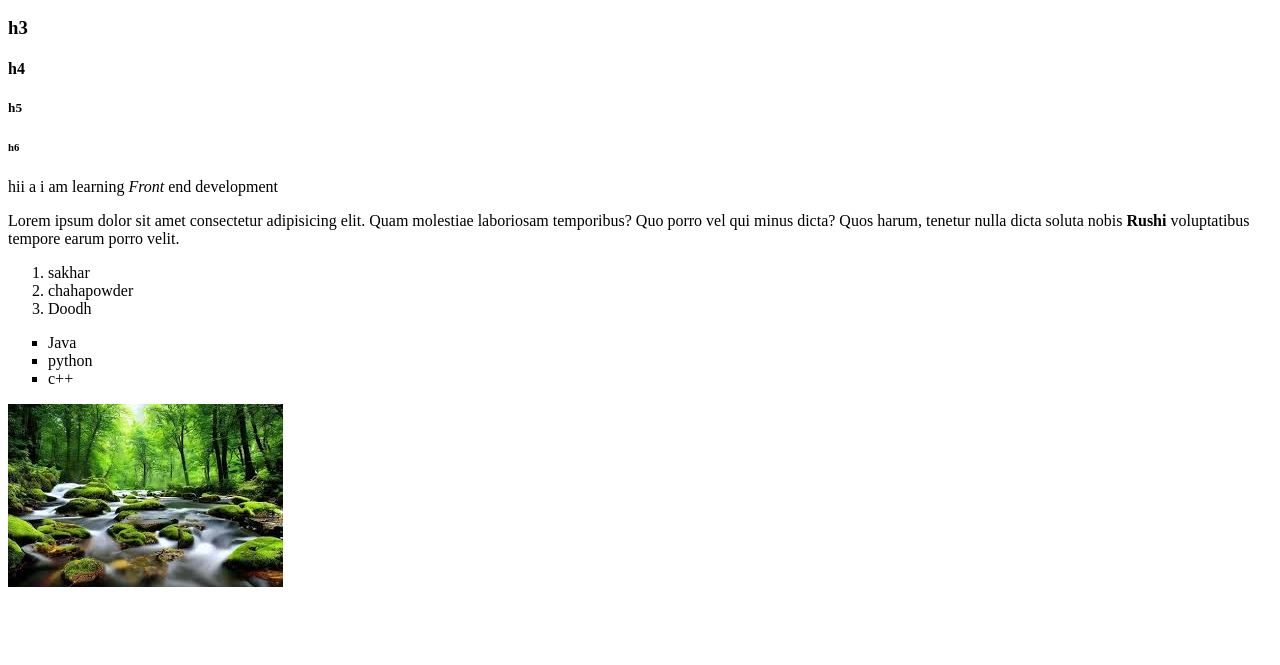
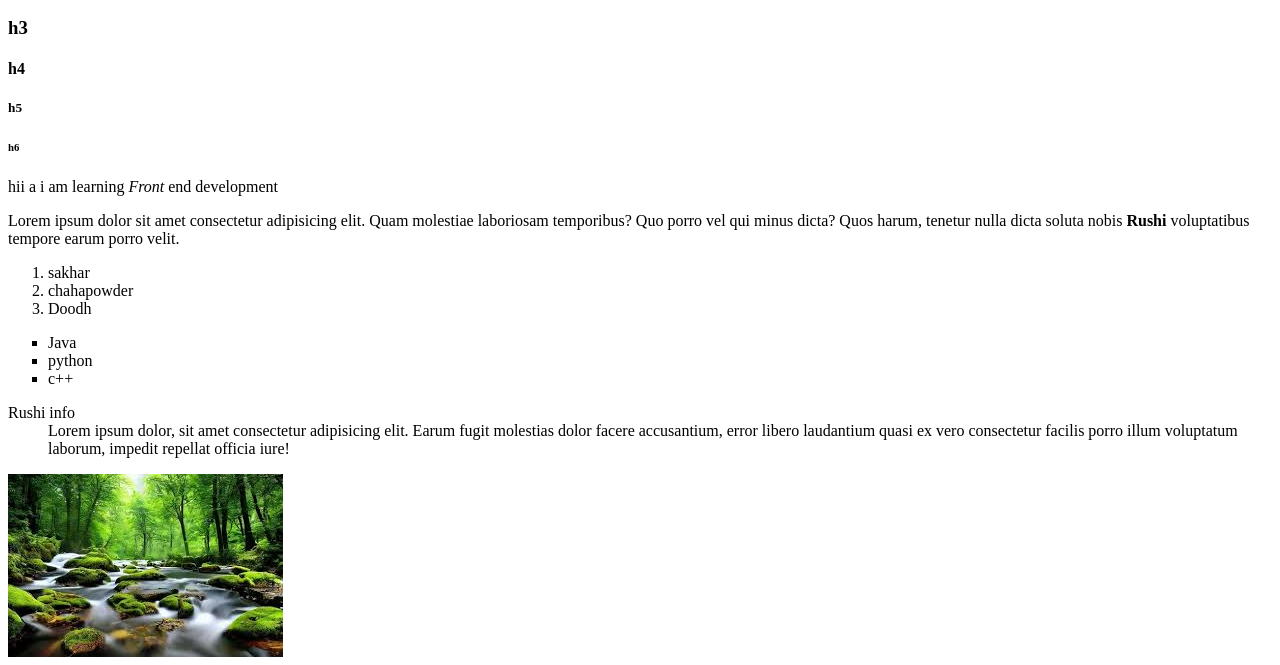
Before and after one commit to rushi1225/front_end, a plain HTML site: page 1_index.html in a window 1280 px wide. Shown: the part 136-801 px from the top of the page. Drawn offline with Linux system fonts and the light colour scheme.

Commit message:
added description

```diff
--- a/1_index.html
+++ b/1_index.html
@@ -35,10 +35,18 @@
       <li>c++</li>
     </ul>
 
+    <!-- description list -->
+
+    <dl>
+      <dt>Rushi info</dt>
+      <dd>
+        Lorem ipsum dolor, sit amet consectetur adipisicing elit. Earum fugit
+        molestias dolor facere accusantium, error libero laudantium quasi ex
+        vero consectetur facilis porro illum voluptatum laborum, impedit
+        repellat officia iure!
+      </dd>
+    </dl>
     <!-- img tag -->
-    <img
-      src="nature.jpg"
-      alt="nature img"
-    />
+    <img src="nature.jpg" alt="nature img" />
   </body>
 </html>
```
